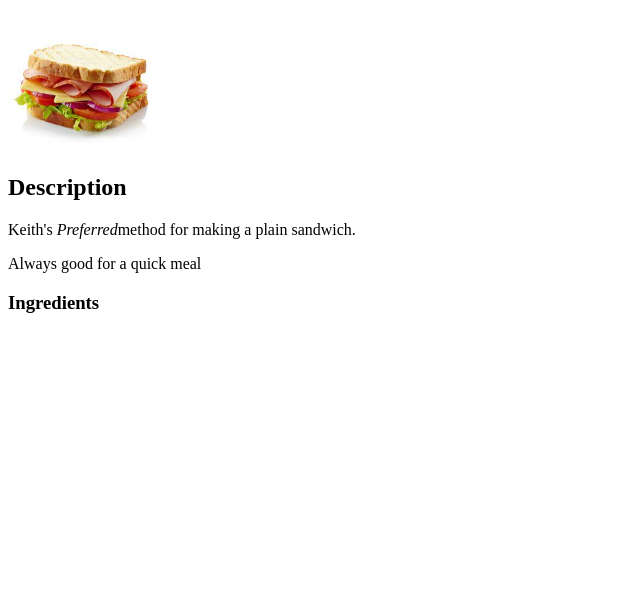
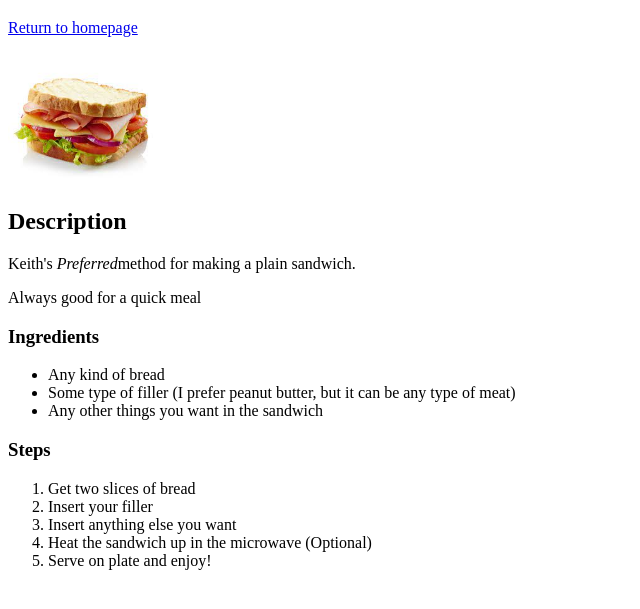
Before and after one commit to KgitWH21/odin-recipes, a plain HTML site: page recipes/keith_sandwich.html in a window 1280 px wide. Shown: the part 61-670 px from the top of the page, without its empty margins (0-640 px from the left). Drawn offline with Linux system fonts and the light colour scheme.

Commit message:
Write sandwich ingredients and steps.

```diff
--- a/recipes/keith_sandwich.html
+++ b/recipes/keith_sandwich.html
@@ -9,6 +9,8 @@
 <body>
     <h1>Keith Sandwiches</h1>
 
+    <p><a href="../index.html">Return to homepage</a></p>
+
     <img src="../images/sandwich.jpg" alt="An image of a sandwich" width="150">
 
     <h2>Description</h2>
@@ -16,3 +18,19 @@
     <p>Always good for a quick meal</p>
 
     <h3>Ingredients</h3>
+
+    <ul>
+        <li>Any kind of bread</li>
+        <li>Some type of filler (I prefer peanut butter, but it can be any type of meat)</li>
+        <li>Any other things you want in the sandwich</li>
+    </ul>
+
+    <h3>Steps</h3>
+
+    <ol>
+        <li>Get two slices of bread</li>
+        <li>Insert your filler</li>
+        <li>Insert anything else you want</li>
+        <li>Heat the sandwich up in the microwave (Optional)</li>
+        <li>Serve on plate and enjoy!</li>
+    </ol>
```
